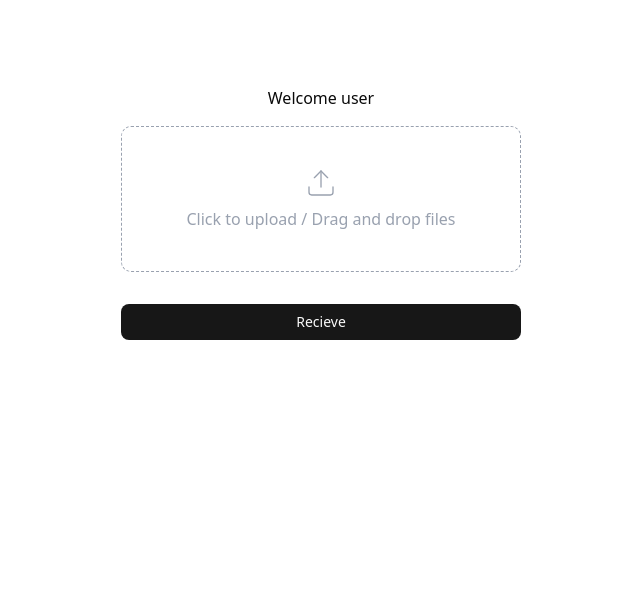
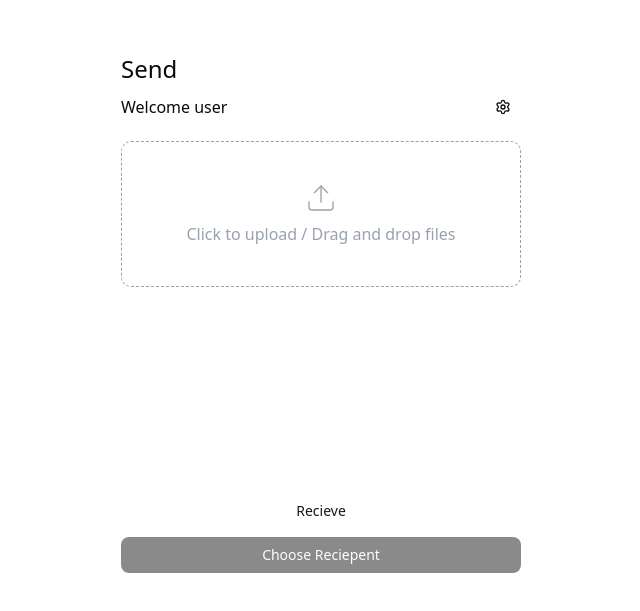
Before and after one commit to ihbyi/localdrop, a React (Vite) app in the folder client/: page / in a window 1280 px wide. Shown: the part 187-798 px from the top of the page, without its empty margins (319-959 px from the left). Built offline with nearby package versions, Linux system fonts and the light colour scheme.

Commit message:
Adding Reciepents and Redesigned frontend

```diff
--- a/client/src/App.jsx
+++ b/client/src/App.jsx
@@ -1,31 +1,96 @@
 import { Button } from '@/components/ui/button';
 import { Activity, useState } from 'react';
-import Username from './components/Username';
 import SendPage from './pages/SendPage';
 import RecievePage from './pages/RecievePage';
+import Header from './components/Header';
+import ReciepentPage from './pages/ReciepentPage';
 
 function App() {
-    const [isRecieveing, setIsRecieveing] = useState(false);
+    const [isSendPage, setIsSendPage] = useState(true);
     const [files, setFiles] = useState([]);
     const [name, setName] = useState('user');
+    const [isReciepentPage, setIsReciepentPage] = useState(false);
+
+    const [recievers, setRecievers] = useState([]);
+
+    const buttonDisabled = files.length <= 0;
+
+    const reciepents = [{ id: 1, name: 'Husam' }];
 
     return (
-        <div className="min-h-screen max-w-100 flex justify-center items-center mx-auto flex-col gap-4">
-            <Username name={name} setName={setName} />
-            <Activity mode={!isRecieveing ? 'visible' : 'hidden'}>
+        <div className="max-w-100 mx-auto">
+            <div className="min-h-screen flex flex-col items-center gap-4 pt-[30vh] pb-35">
+                <Header
+                    page={isSendPage ? 'Send' : 'Recieve'}
+                    name={name}
+                    setName={setName}
+                ></Header>
+                <Activity mode={isSendPage ? 'visible' : 'hidden'}>
+                    <Activity mode={!isReciepentPage ? 'visible' : 'hidden'}>
                         <SendPage files={files} setFiles={setFiles} />
                     </Activity>
-            <Activity mode={isRecieveing ? 'visible' : 'hidden'}>
+                    <Activity mode={isReciepentPage ? 'visible' : 'hidden'}>
+                        <ReciepentPage
+                            reciepents={reciepents}
+                            setRecievers={setRecievers}
+                        />
+                    </Activity>
+                </Activity>
+                <Activity mode={!isSendPage ? 'visible' : 'hidden'}>
                     <RecievePage />
                 </Activity>
+            </div>
+            <div className="fixed bottom-0 max-w-100 w-full">
+                <div
+                    className="w-full flex flex-col gap-2 pb-10 pt-6
+                    bg-linear-to-b from-transparent to-white"
+                >
                     <Button
-                className="w-full"
+                        variant="link"
                         onClick={() => {
-                    setIsRecieveing(!isRecieveing);
+                            setIsSendPage(!isSendPage);
                         }}
                     >
-                {isRecieveing ? 'Send' : 'Recieve'}
+                        {!isSendPage ? 'Send' : 'Recieve'}
                     </Button>
+
+                    <Activity
+                        mode={
+                            isSendPage && !isReciepentPage
+                                ? 'visible'
+                                : 'hidden'
+                        }
+                    >
+                        <Button
+                            disabled={buttonDisabled}
+                            onClick={() => setIsReciepentPage(true)}
+                        >
+                            Choose Reciepent
+                        </Button>
+                    </Activity>
+
+                    <Activity
+                        mode={
+                            isSendPage && isReciepentPage ? 'visible' : 'hidden'
+                        }
+                    >
+                        <div className="grid grid-cols-[1fr_4fr] gap-2">
+                            <Button
+                                variant="ghost"
+                                onClick={() => setIsReciepentPage(false)}
+                            >
+                                Back
+                            </Button>
+                            <Button
+                                disabled={recievers.length <= 0}
+                                onClick={() => setIsReciepentPage(true)}
+                            >
+                                Send
+                            </Button>
+                        </div>
+                    </Activity>
+                </div>
+            </div>
         </div>
     );
 }
--- a/client/src/components/Files.jsx
+++ b/client/src/components/Files.jsx
@@ -2,7 +2,7 @@ import File from './File';
 
 export default function Files({ files = [] }) {
     return (
-        <div className="w-full flex flex-col gap-2">
+        <div className="w-full flex flex-col gap-3">
             {files.map((file, index) => (
                 <File key={index} file={file} />
             ))}
--- /dev/null
+++ b/client/src/components/Header.jsx
@@ -0,0 +1,23 @@
+import { Settings } from 'lucide-react';
+import Username from './Username';
+import { Button } from './ui/button';
+
+export default function Header({ page, name, setName }) {
+    return (
+        <div className="w-full">
+            <h1 className="w-full align-left text-2xl font-medium mb-1">
+                {page}
+            </h1>
+            <div className="flex justify-between items-center">
+                <Username name={name} />
+                <Button
+                    size="icon"
+                    variant="ghost"
+                    onClick={() => setName('user')}
+                >
+                    <Settings />
+                </Button>
+            </div>
+        </div>
+    );
+}
--- /dev/null
+++ b/client/src/components/Reciepent.jsx
@@ -0,0 +1,32 @@
+import { MonitorSmartphone } from 'lucide-react';
+import { useState } from 'react';
+
+export default function Reciepent({ info, setRecievers }) {
+    const [active, setActive] = useState(false);
+
+    const { id, name } = info;
+    return (
+        <div
+            variant="outline"
+            className={`flex gap-2 select-none cursor-pointer border rounded-lg p-4 transition-all duration-200 ${
+                active
+                    ? 'border-black bg-black/5 shadow-md ring-2 ring-black ring-opacity-50'
+                    : 'border-gray-200 bg-white shadow-sm hover:border-gray-300 hover:shadow'
+            }`}
+            onClick={() => {
+                setRecievers((prev) => {
+                    if (active) {
+                        return prev.filter((item) => item.id !== id);
+                    } else {
+                        return [info, ...prev];
+                    }
+                });
+
+                setActive(!active);
+            }}
+        >
+            <MonitorSmartphone />
+            {name}
+        </div>
+    );
+}
--- a/client/src/components/Username.jsx
+++ b/client/src/components/Username.jsx
@@ -1,4 +1,4 @@
-function Username({ name, setName }) {
+function Username({ name }) {
     return <h1>Welcome {name}</h1>;
 }
 
--- a/client/src/index.css
+++ b/client/src/index.css
@@ -1,5 +1,5 @@
 @import 'tailwindcss';
-@import "tw-animate-css";
+@import 'tw-animate-css';
 
 @custom-variant dark (&:is(.dark *));
 
--- /dev/null
+++ b/client/src/pages/ReciepentPage.jsx
@@ -0,0 +1,25 @@
+import { Activity } from 'react';
+import Reciepent from '../components/Reciepent';
+
+export default function ReciepentPage({ reciepents, setRecievers }) {
+    const reciepentsExist = reciepents.length > 0;
+
+    return (
+        <>
+            <Activity mode={reciepentsExist ? 'visible' : 'hidden'}>
+                <div className={`w-full grid grid-cols-2 gap-4`}>
+                    {reciepents.map((reciepent) => (
+                        <Reciepent
+                            key={reciepent.id}
+                            info={reciepent}
+                            setRecievers={setRecievers}
+                        />
+                    ))}
+                </div>
+            </Activity>
+            <Activity mode={!reciepentsExist ? 'visible' : 'hidden'}>
+                <h1 className="text-gray-500">Waiting for reciepents...</h1>
+            </Activity>
+        </>
+    );
+}
--- a/client/src/pages/RecievePage.jsx
+++ b/client/src/pages/RecievePage.jsx
@@ -1,7 +1,7 @@
 function RecievePage() {
     return (
         <>
-            <h1>Hi</h1>
+            <h1 className="text-gray-500">Waiting for files...</h1>
         </>
     );
 }
--- a/package.json
+++ b/package.json
@@ -3,7 +3,8 @@
     "version": "1.0.0",
     "description": "",
     "scripts": {
-        "client": "npm run dev --prefix client"
+        "client": "npm run dev --prefix client",
+        "server": "npm run dev --prefix server"
     },
     "repository": {
         "type": "git",
```
Also changed, not shown: 1 other file (tests, documents, lock files or other folders). Lines whose indentation alone changed are shown as unchanged.
